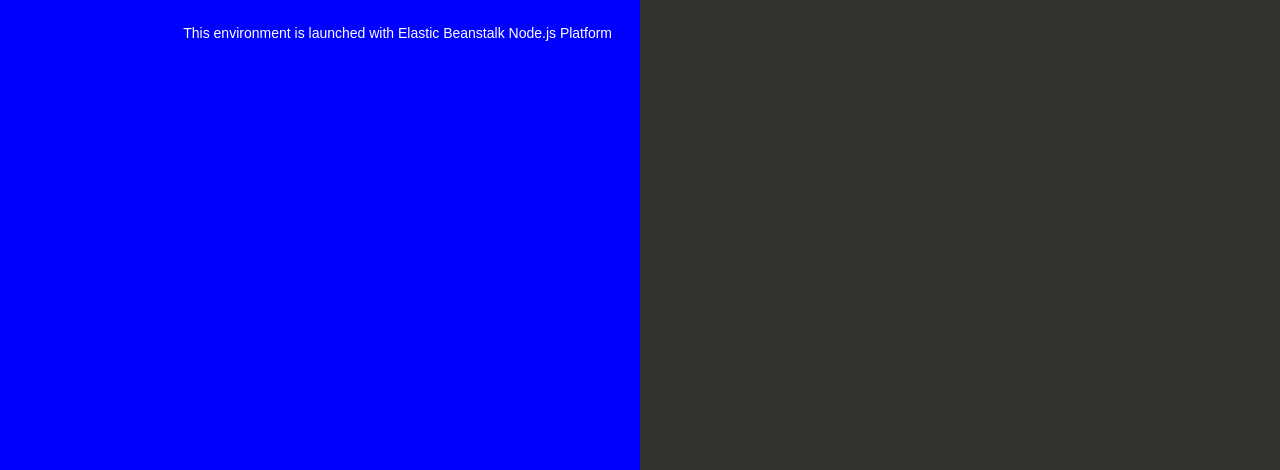
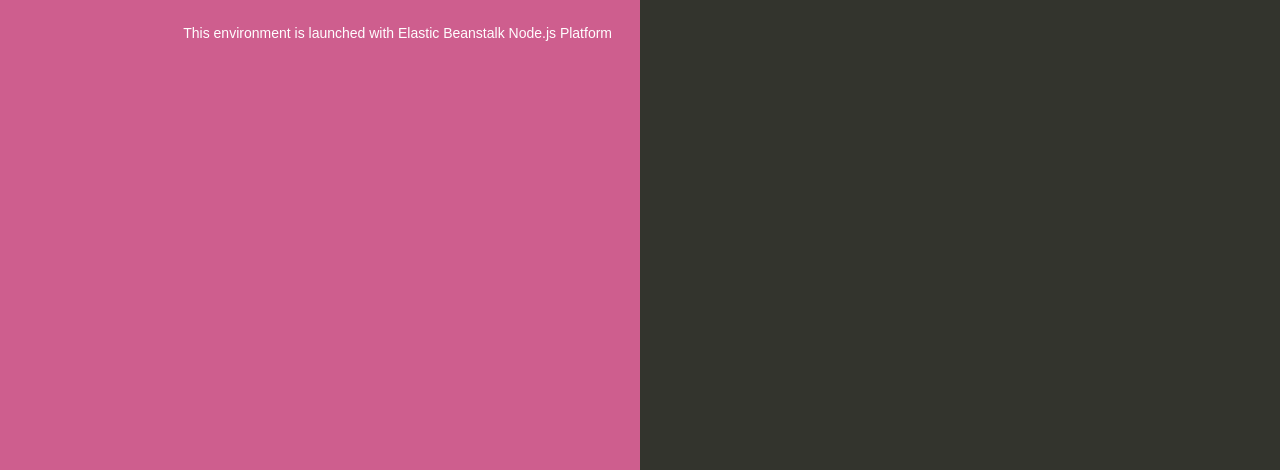
Before and after one commit to JAVAGBG22/aws_pipeline_test, a website: page index.html in a window 1280 px wide. Shown: the part 330-800 px from the top of the page. Drawn offline with Linux system fonts and the light colour scheme.

Commit message:
changed color in index.html

```diff
--- a/index.html
+++ b/index.html
@@ -36,7 +36,7 @@
 
         text-align: right;
         padding-top: 11em;
-        background-color: blue;
+        background-color: rgb(206, 94, 142);
       }
       .textColumn p {
         width: 75%;
```
